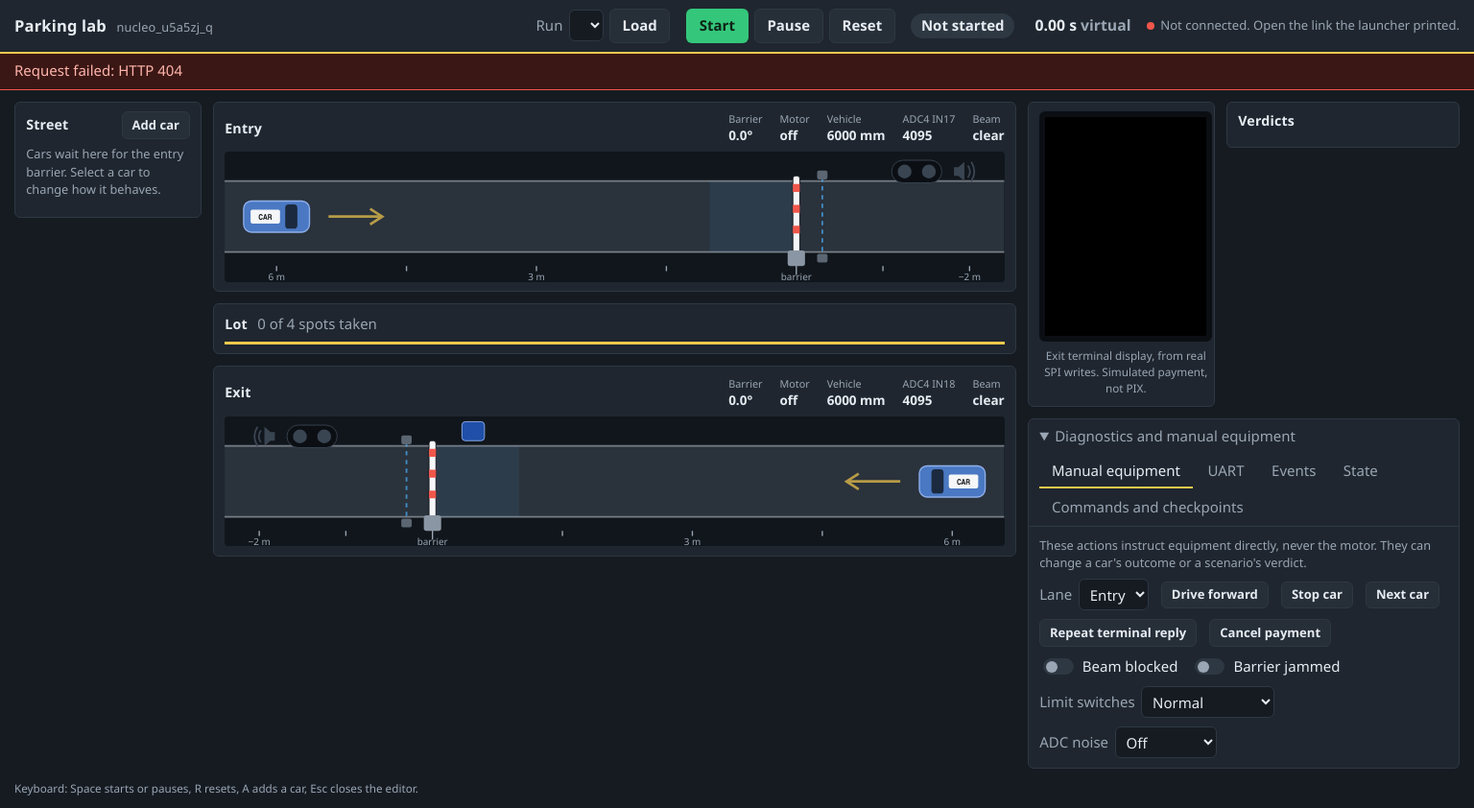
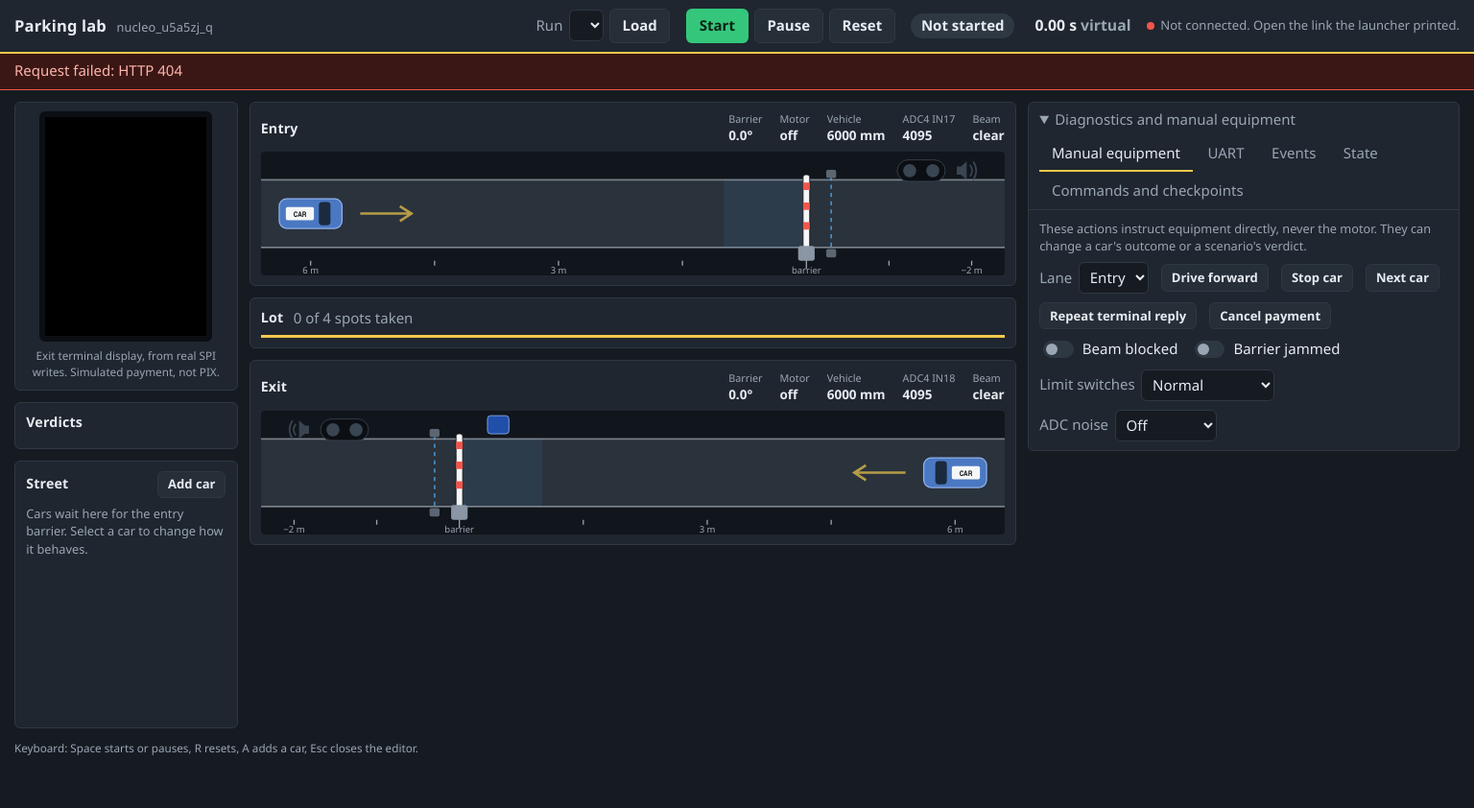
Before and after one commit to ecom042/emul-parking-lot, a plain HTML site: page web/index.html in a window 1536 px wide. Shown: the whole page at 96% size. After the commit the page ends 800 px from the top, so only its background shows below. Drawn offline with Linux system fonts and the light colour scheme; no server answers.

Commit message:
feat(web): put the display, verdicts and street queue in the left column
On screens from 1500 px the terminal display and verdicts head the left
column with the street queue running down beneath them, the lanes keep
the middle, and diagnostics fill the right column.

```diff
--- a/web/style.css
+++ b/web/style.css
@@ -206,27 +206,24 @@ pre { margin: 0; max-height: 32vh; overflow: auto; white-space: pre-wrap; overfl
 .choices { display: flex; flex-wrap: wrap; gap: 0.35rem; }
 .keys { width: calc(100% - 2rem); max-width: calc(2400px - 2rem); margin: 0 auto 0.8rem; font-size: 0.78rem; }
 
-/* Wide screens: diagnostics move to the right instead of below the lot.
- * Up to 2000 px they share a right column under the display and verdicts,
- * keeping the lanes wide; beyond that they get a fourth column. */
+/* Wide screens: the terminal display and verdicts head the left column, the
+ * street queue runs down beneath them, and diagnostics fill a right column,
+ * leaving the middle to the lanes. */
 @media (min-width: 1500px) {
-  .board { grid-template-columns: 13rem minmax(0, 1fr) 30rem; grid-template-rows: auto 1fr;
-    grid-template-areas: "street lanes side" "street lanes drawer"; }
-  .street, .lanes { align-self: start; }
-  .street { grid-row: 1 / 3; }
-  .lanes { grid-row: 1 / 3; }
-  .side { grid-template-columns: 13rem minmax(0, 1fr); align-items: start; }
-  .drawer pre { max-height: 40vh; }
-}
-@media (min-width: 2000px) {
-  .board { grid-template-columns: 14rem minmax(0, 1fr) 15.5rem minmax(24rem, 32rem);
-    grid-template-rows: auto; grid-template-areas: "street lanes side drawer"; }
-  .street, .lanes { grid-row: auto; }
+  .board { grid-template-columns: 15.5rem minmax(0, 1fr) minmax(24rem, 30rem);
+    grid-template-rows: auto 1fr; align-items: start;
+    grid-template-areas: "side lanes drawer" "street lanes drawer"; }
+  .lanes, .drawer { grid-row: 1 / 3; }
+  .street { align-self: stretch; }
+  .plates { max-height: none; }
   .side { grid-template-columns: 1fr; }
   .drawer { position: sticky; top: 0.8rem; max-height: calc(100vh - 6rem); display: flex;
     flex-direction: column; overflow: hidden; }
   .drawer[open] .panel:not([hidden]) { flex: 1; min-height: 0; overflow: auto; }
   .drawer pre { max-height: none; }
+}
+@media (min-width: 2000px) {
+  .board { grid-template-columns: 17rem minmax(0, 1fr) minmax(26rem, 34rem); }
 }
 @media (max-width: 1100px) {
   .board { grid-template-columns: 12rem minmax(0, 1fr);
```
